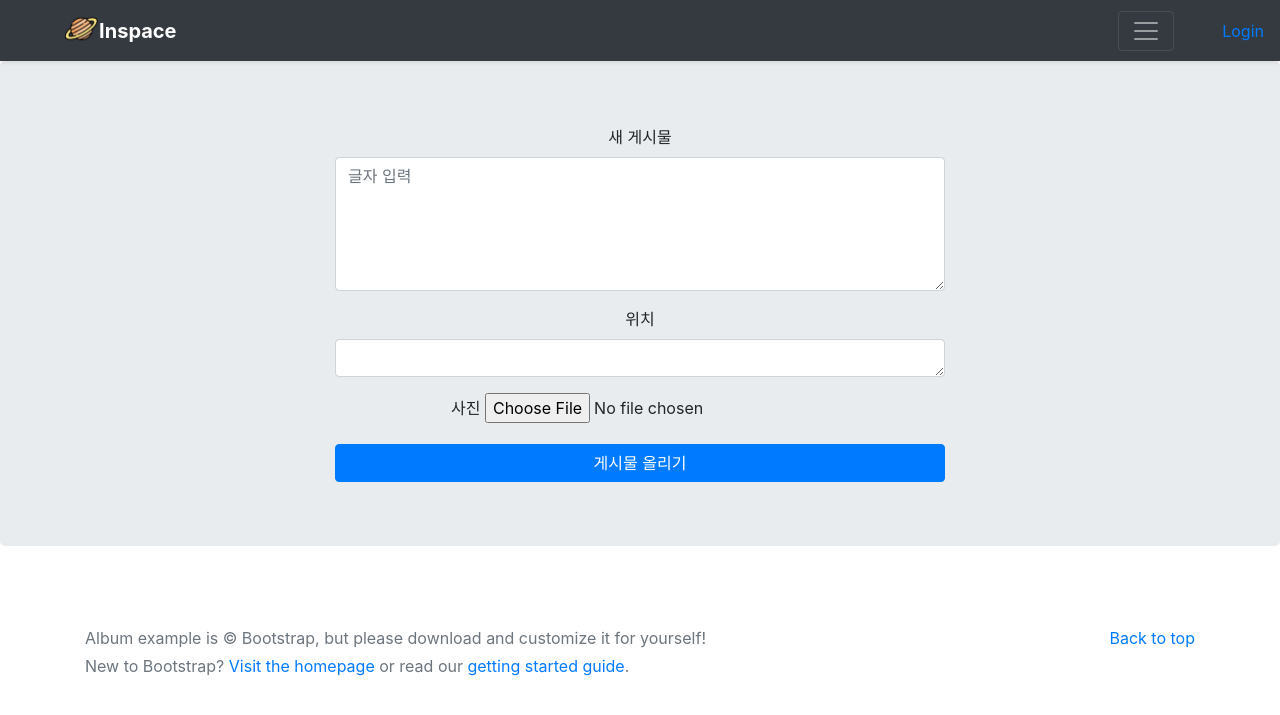
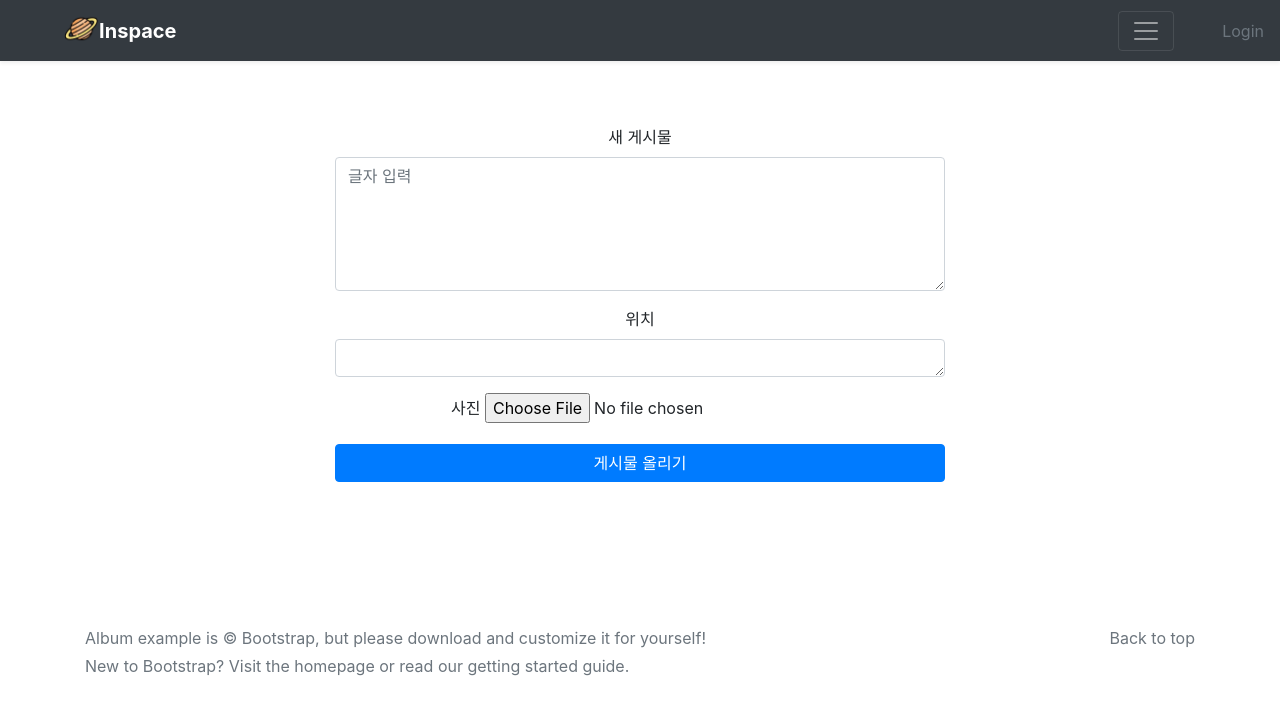
Before and after one commit to BE1NG/inspace, a Django app: page /inspace/write/ in a window 1280 px wide. Shown: the top 715 px of the page. Run offline with Django 3.2, Linux system fonts and the light colour scheme; some libraries are stand-ins or nearby versions.

Commit message:
링크 색깔 제거, write 페이지 background-color 변경

```diff
--- a/templates/base.html
+++ b/templates/base.html
@@ -26,7 +26,14 @@
 <link href="{% static 'bootstrap.min.css' %}" rel="stylesheet">
 
     <style>
-
+      a{
+        text-decoration:none;
+        color:#6c757d;
+      }
+      a:hover{
+        text-decoration:none;
+        color:#6c757d;
+      }
 
       .bd-placeholder-img {
         font-size: 1.125rem;
--- a/templates/write.html
+++ b/templates/write.html
@@ -1,5 +1,11 @@
 {% extends 'base.html' %}
 {% block content %}
+<style>
+    .jumbotron{
+    background-color:#fff;
+    }
+</style>
+
 
 <div class="jumbotron">
     <div class="container text-center">
```
Also changed, not shown: db.sqlite3, static/bootstrap.css.
